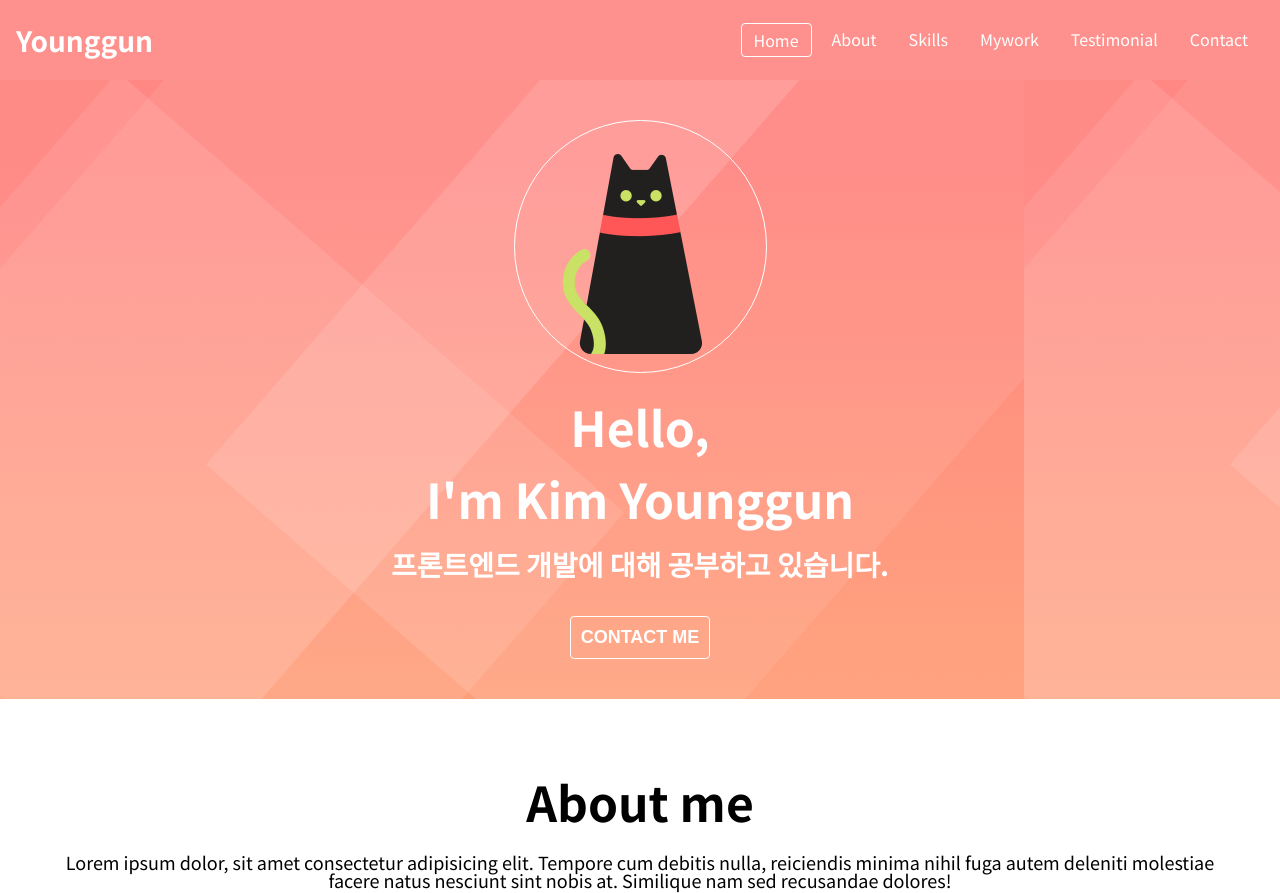
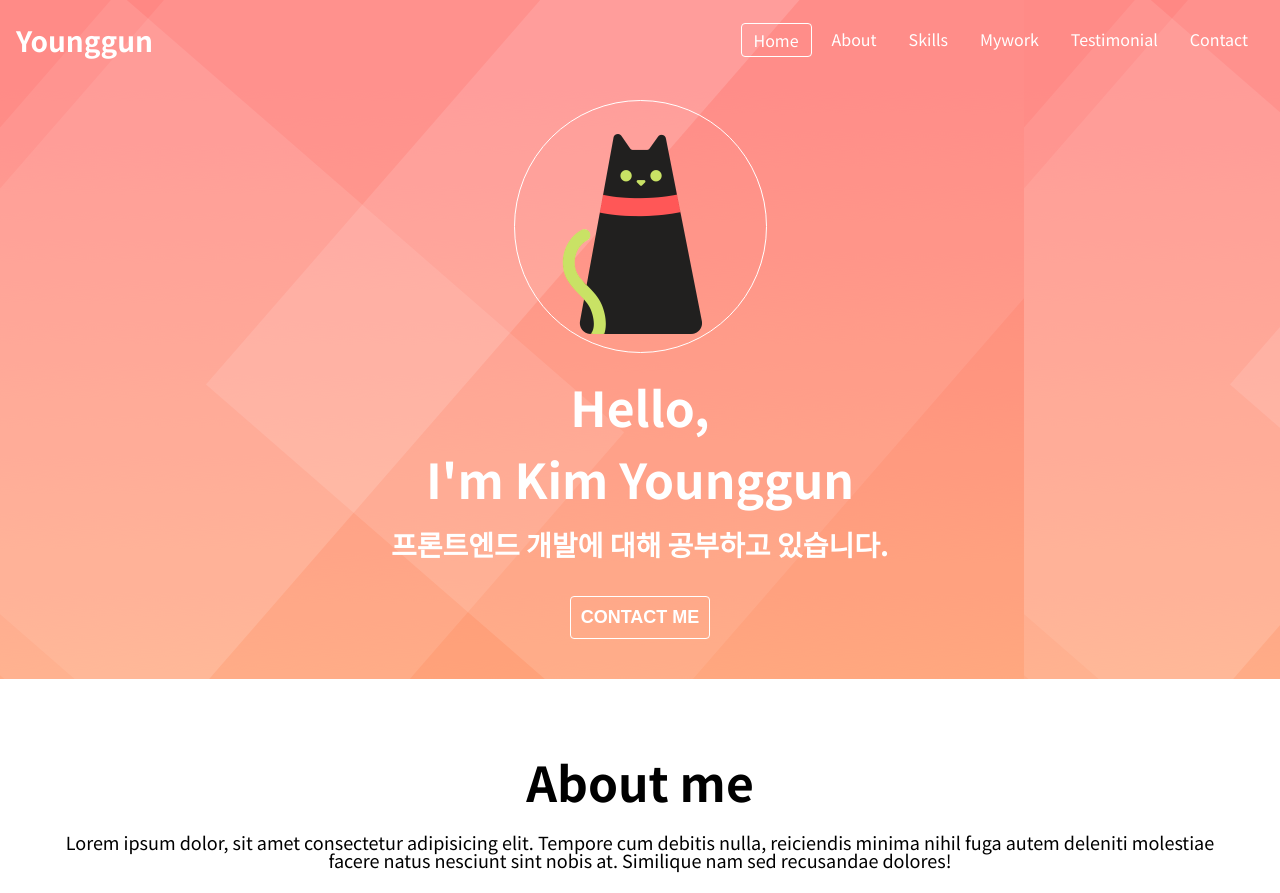
Before and after one commit to dudrjs145/portfolio, a plain HTML site: page index.html in a window 1280 px wide. Shown: the top 893 px of the page. Drawn offline with Linux system fonts and the light colour scheme.

Commit message:
JS: Navbar

```diff
--- a/main.js
+++ b/main.js
@@ -0,0 +1,12 @@
+"use strict";
+const navbar = document.querySelector("#navbar");
+const navbarHeight = navbar.getBoundingClientRect().height;
+
+// Make navbar transparent when it is on the top
+document.addEventListener("scroll", () => {
+  if (window.scrollY > navbarHeight) {
+    navbar.classList.add("navbar--dark");
+  } else {
+    navbar.classList.remove("navbar--dark");
+  }
+});
--- a/style.css
+++ b/style.css
@@ -226,6 +226,15 @@ button {
   background-color: var(--color-pink);
   align-items: center;
   padding: 16px;
+  position: fixed;
+  width: 100%;
+  background-color: transparent;
+  transition: var(--animation--duration);
+}
+
+#navbar.navbar--dark {
+  background-color: var(--color-pink);
+  padding: 8px;
 }
 
 .navbar__menu {
@@ -269,6 +278,7 @@ button {
   background-image: url(images/homebackground.png);
   text-align: center;
   padding: 40px;
+  padding-top: 100px;
 }
 
 .home__avatar {
```
Also changed, not shown: index.html (+1 -0 lines).
